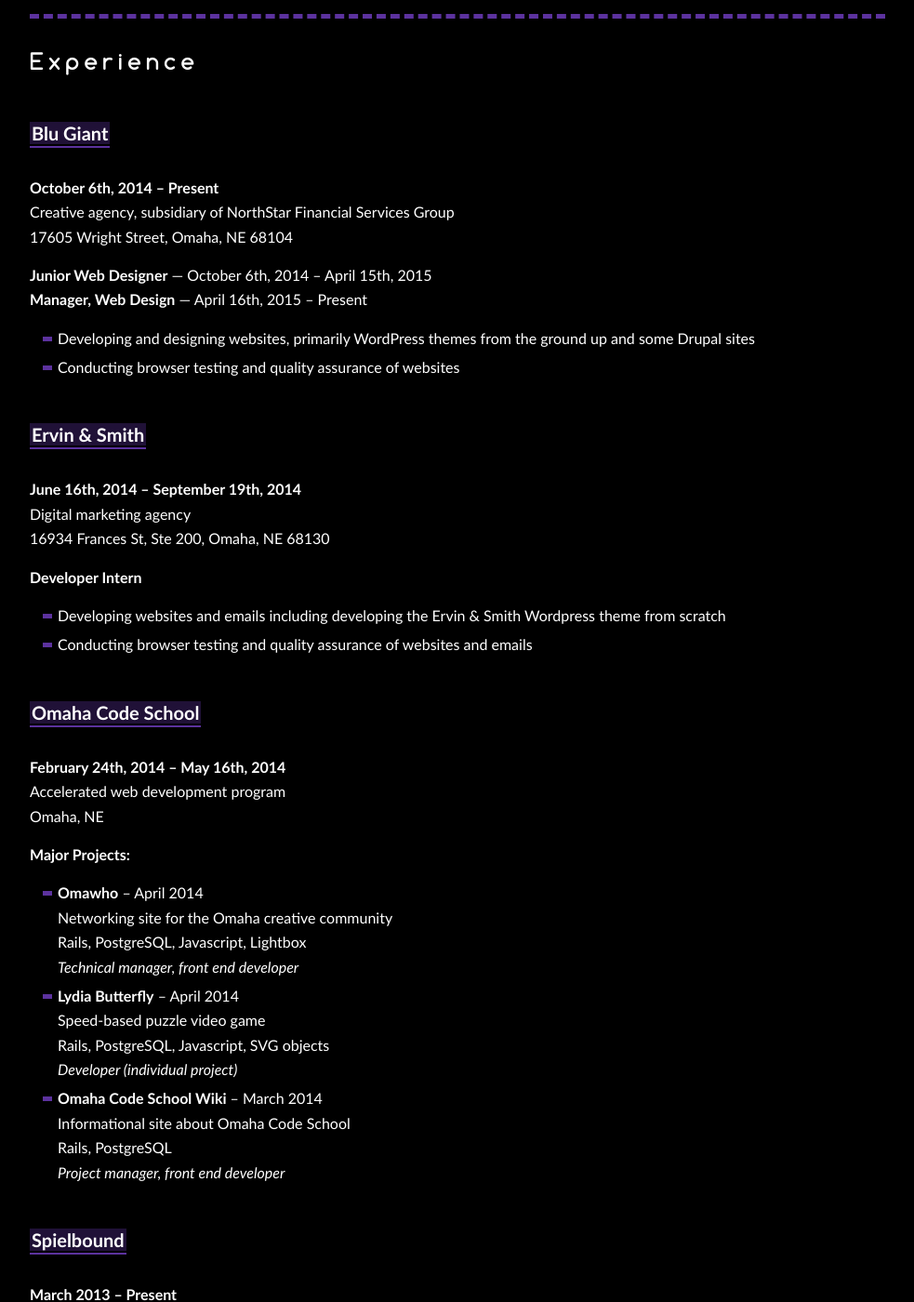
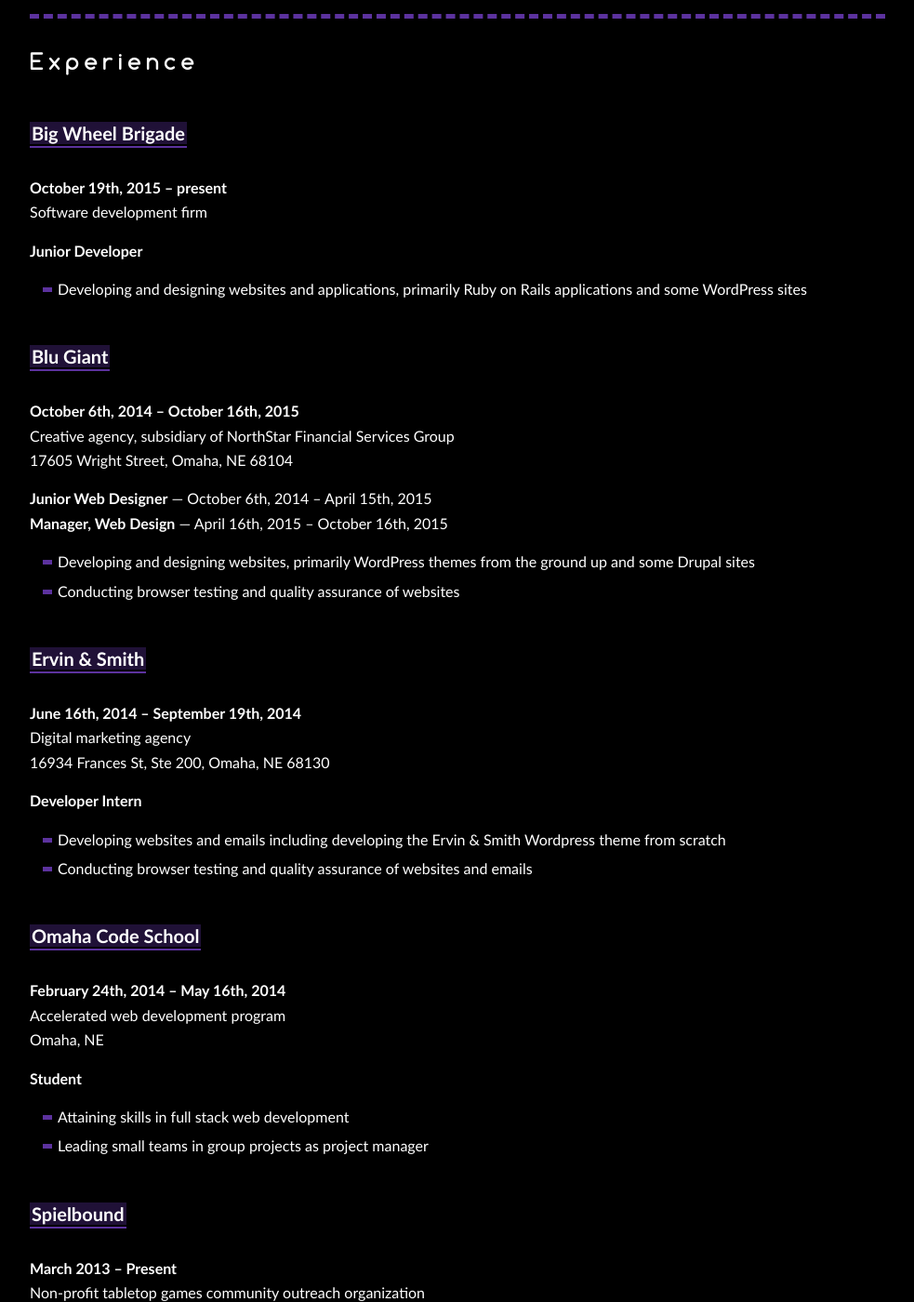
Before and after one commit to Caraheacock/caraheacock.github.io, a Jekyll site: the page built from resume.html, in a window 1280 px wide and 1400 px high, scrolled down 1884 px. Shown: the whole window at 93% size, without its empty margins (148-1131 px from the left). Built offline with Jekyll 4.4.1, drawn with Linux system fonts in a browser that asks for light colours; Markdown is read by kramdown in place of the engine named in the settings.

Commit message:
Updated resume and some links on about page

```diff
--- a/_layouts/default.html
+++ b/_layouts/default.html
@@ -21,8 +21,10 @@
         {% include clock.html %}
         {% include nav.html %}
 
+        {% if content != '' %}
         <main>
             {{ content }}
         </main>
+        {% endif %}
     </body>
 </html>
--- a/about.html
+++ b/about.html
@@ -11,12 +11,12 @@ title: Cara Heacock | About
 
 <p>My hobbies include making websites for fun, board games, drawing, writing fantasy stories, playing acoustic guitar, and generally creating things and being creative.</p>
 
-<p>Feel free to explore my site and look at the stuff I've done. Currently I don't do freelance, being busy with my day job and <a href="http://waterbeargames.com" target="_blank">Water Bear Games</a> and other passion projects, but I still like to network and make friends. You can email me at <a href="mailto:caraheacock@gmail.com">caraheacock@gmail.com</a> or connect with me at the links below.</p>
+<p>Feel free to explore my site and look at the stuff I've done. Currently I don't do freelance, being busy with my day job and <a href="http://waterbeargames.com" target="_blank">Water Bear Games</a> and other <a href="http://sideprojectsclub.com" target="_blank">side projects</a>, but I still like to network and make friends. You can email me at <a href="mailto:caraheacock@gmail.com">caraheacock@gmail.com</a> or connect with me at the links below.</p>
 
 <ul id="social_links">
     <li><a href="https://twitter.com/CaraHeacock" target="_blank"><i class="fa fa-twitter"></i></a></li>
     <li><a href="https://github.com/Caraheacock" target="_blank"><i class="fa fa-github"></i></a></li>
-    <li><a href="http://www.linkedin.com/pub/cara-heacock/8a/789/290/" target="_blank"><i class="fa fa-linkedin"></i></a></li>
+    <li><a href="https://www.linkedin.com/in/caraheacock" target="_blank"><i class="fa fa-linkedin"></i></a></li>
     <li><a href="http://caraisakitty.tumblr.com/" target="_blank"><i class="fa fa-tumblr"></i></a><li>
     <li><a href="mailto:caraheacock@gmail.com"><i class="fa fa-envelope"></i></a><li>
 </ul>
--- a/resume.html
+++ b/resume.html
@@ -73,15 +73,25 @@ title: Cara Heacock | Resume
 
 <h3>Experience</h3>
 
+<h4><a href="http://bigwheelbrigade.com" target="_blank">Big Wheel Brigade</a></h4>
+<p>
+    <strong>October 19th, 2015 &ndash; present</strong><br />
+    Software development firm
+</p>
+<p><strong>Junior Developer</strong></p>
+<ul>
+    <li>Developing and designing websites and applications, primarily Ruby on Rails applications and some WordPress sites</li>
+</ul>
+
 <h4><a href="http://www.blugiant.com/" target="_blank">Blu Giant</a></h4>
 <p>
-    <strong>October 6th, 2014 &ndash; Present</strong><br />
+    <strong>October 6th, 2014 &ndash; October 16th, 2015</strong><br />
     Creative agency, subsidiary of NorthStar Financial Services Group<br />
     17605 Wright Street, Omaha, NE 68104
 </p>
 <p>
     <strong>Junior Web Designer</strong> &mdash; October 6th, 2014 &ndash; April 15th, 2015<br />
-    <strong>Manager, Web Design</strong> &mdash; April 16th, 2015 &ndash; Present
+    <strong>Manager, Web Design</strong> &mdash; April 16th, 2015 &ndash; October 16th, 2015
 </p>
 <ul>
     <li>Developing and designing websites, primarily WordPress themes from the ground up and some Drupal sites</li>
@@ -106,26 +116,10 @@ title: Cara Heacock | Resume
     Accelerated web development program<br />
     Omaha, NE
 </p>
-<p><strong>Major Projects:</strong></p>
+<p><strong>Student</strong></p>
 <ul>
-    <li>
-        <strong>Omawho</strong> &ndash; April 2014<br />
-        Networking site for the Omaha creative community<br />
-        Rails, PostgreSQL, Javascript, Lightbox<br />
-        <em>Technical manager, front end developer</em>
-    </li>
-    <li>
-        <strong>Lydia Butterfly</strong> &ndash; April 2014<br />
-        Speed-based puzzle video game<br />
-        Rails, PostgreSQL, Javascript, SVG objects<br />
-        <em>Developer (individual project)</em>
-    </li>
-    <li>
-        <strong>Omaha Code School Wiki</strong> &ndash; March 2014<br />
-        Informational site about Omaha Code School<br />
-        Rails, PostgreSQL<br />
-        <em>Project manager, front end developer</em>
-    </li>
+    <li>Attaining skills in full stack web development</li>
+    <li>Leading small teams in group projects as project manager</li>
 </ul>
 
 <h4><a href="http://spielbound.org/" target="_blank">Spielbound</a></h4>
@@ -149,7 +143,7 @@ title: Cara Heacock | Resume
 <p><strong>Administrative/Marketing Assistant</strong></p>
 <ul>
     <li>Designing and editing print materials, including but not limited to advertisements, flyers, brochures, booklets, letters, postcards, and newsletters</li>
-    <li> Designing and editing web materials, including but not limited to the DeVetter Fitness website, blogs, social media pages, and emails</li>
+    <li>Designing and editing web materials, including but not limited to the DeVetter Fitness website, blogs, social media pages, and emails</li>
     <li>Maintaining informational files on clients, calling clients and businesses and answering and directing calls, and scheduling</li>
     <li>Assisting in the organization of promotional events</li>
 </ul>
```
Also changed, not shown: index.html (line endings or trailing spaces), 1 other file.
